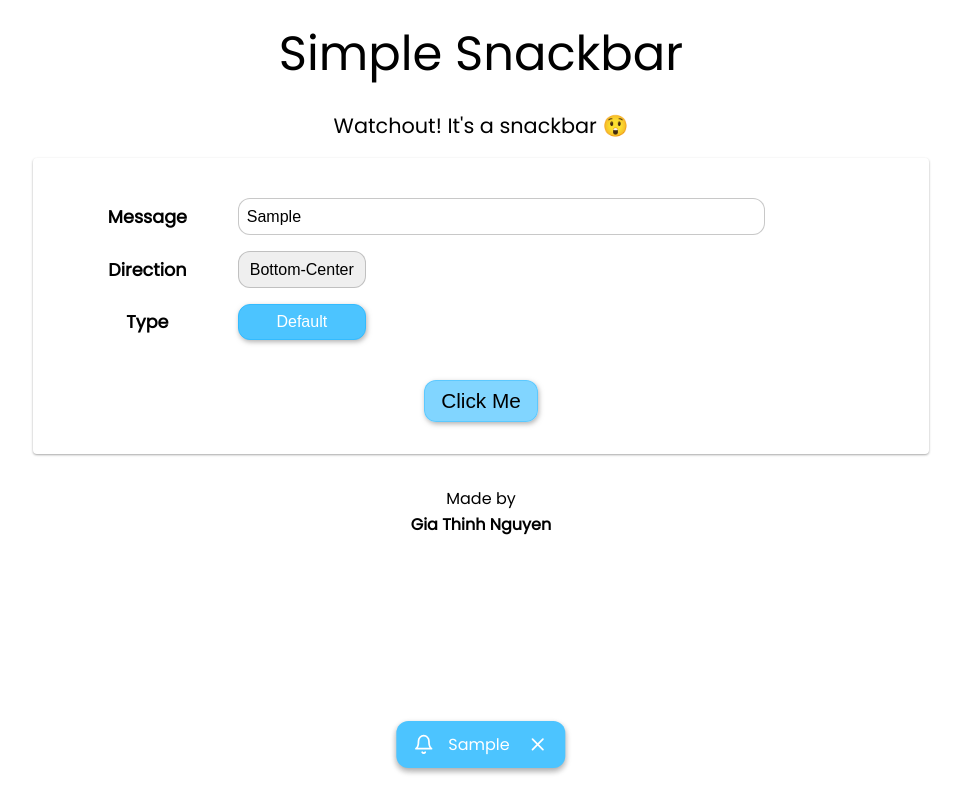
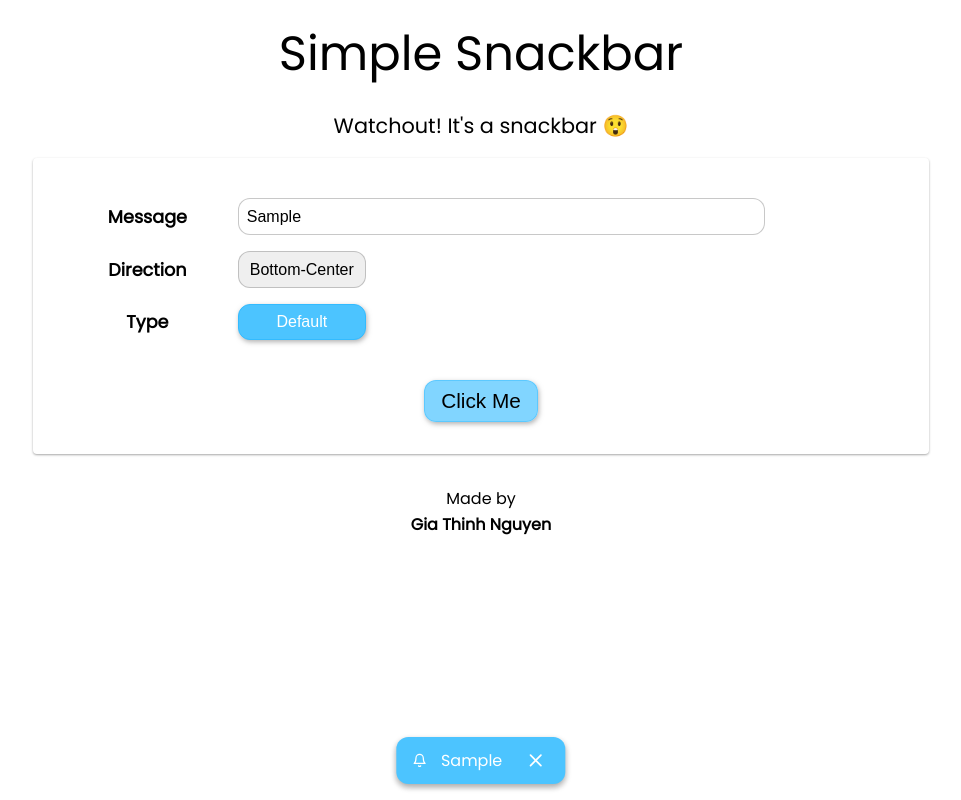
Before and after one commit to g-thinh/simple-snackbar, a React (Create React App) app: page / in a window 1280 px wide. Both pictures are taken after typing "Sample" into the empty fields and a click on the button "Click Me". Shown: the whole page, without its empty margins (159-1120 px from the left). Built offline with nearby package versions, Linux system fonts and the light colour scheme.

Commit message:
update sb for larger message on all screen sizes

```diff
--- a/src/components/Snackbar.js
+++ b/src/components/Snackbar.js
@@ -148,14 +148,14 @@ const fadein = (pos) => keyframes`
       opacity: 0;
     }
     to {
-      ${pos.top ? "top: 2rem" : "bottom: 2rem"};
+      ${pos.top ? "top: 1rem" : "bottom: 1rem"};
       opacity: 1;
     }
 `;
 
 const fadeout = (pos) => keyframes`
     from {
-      ${pos.top ? "top: 2rem" : "bottom: 2rem"};
+      ${pos.top ? "top: 1rem" : "bottom: 1rem"};
       opacity: 1;
     }
     to {
@@ -168,16 +168,16 @@ const Bar = styled.div`
   display: flex;
   justify-content: space-between;
   align-items: center;
-
   position: fixed;
   z-index: 9;
-  ${(props) => (props.position.top ? "top: 2rem" : "bottom: 2rem")};
+  ${(props) => (props.position.top ? "top: 1rem" : "bottom: 1rem")};
   ${(props) => (props.position.center ? "left: 50%" : null)};
-  ${(props) => (props.position.left ? "left: 2rem" : "right: 2rem")};
+  ${(props) => (props.position.left ? "left: 1rem" : "right: 1rem")};
   transform: ${(props) => (props.position.center ? "translateX(-50%)" : null)};
-  width: min-content;
-  white-space: nowrap;
-
+  width: max-content;
+  min-width: min-content;
+  max-width: 95%;
+  height: auto;
   padding: 0.625rem 1rem;
   border-radius: 0.75rem;
   background-color: ${(props) => props.color.primary};
@@ -191,7 +191,7 @@ const Bar = styled.div`
 const Left = styled.div`
   flex: 8;
   display: flex;
-  justify-content: center;
+  justify-content: flex-start;
   align-items: center;
   color: white;
 `;
@@ -201,10 +201,12 @@ const Text = styled.p`
   line-height: 1.6;
   font-size: 1rem;
   margin-left: 0.875rem;
+  width: 100%;
+  white-space: pre-wrap;
+  word-wrap: break-word;
 `;
 
 const Button = styled.button`
-  flex: 2;
   display: flex;
   justify-content: center;
   align-items: center;
```
Also changed, not shown: 1 other file (tests, documents, lock files or other folders).
